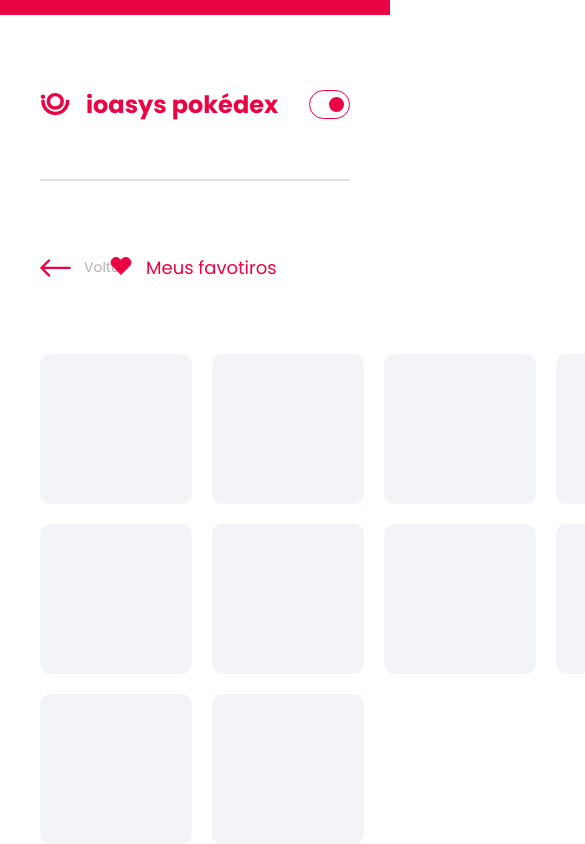
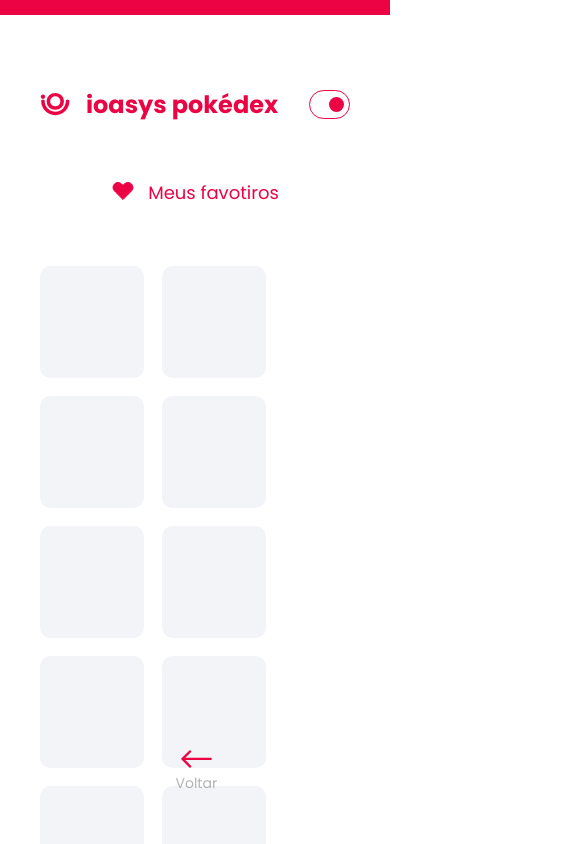
Before and after one commit to francisko-rezende/ioasys-campIV-pokedex, a React (Create React App) app: page /favoritos in a window 390 px wide. Shown: the top 844 px of the page, 585 px wide, since content can reach past the window. Built offline with nearby package versions, Linux system fonts and the light colour scheme.

Commit message:
feat: finish first responsive version of fav pokemon page

```diff
--- a/src/pages/Favoritos/FavoritePokemon.jsx
+++ b/src/pages/Favoritos/FavoritePokemon.jsx
@@ -8,6 +8,7 @@ import FavoriteIcon from "../../components/FavoriteIcon";
 import Header from "../../components/Header/Header";
 import { ReactComponent as BackArrow } from "../../assets/icons/back-svgomg.svg";
 import Container from "../../components/Container";
+import PokemonListContainer from "../../components/PokemonListContainer";
 
 const FavoritePokemon = () => {
   const {
@@ -15,11 +16,11 @@ const FavoritePokemon = () => {
     favoritePokemon: { favoritePokemonList },
   } = useSelector((store) => store);
 
-  function generatePlaceholderCards() {
+  function generatePlaceholderCards(favoritePokemonList) {
     const numberOfCardsToCreate = 12 - favoritePokemonList.length;
     const placeholderCardsArray = Array(numberOfCardsToCreate).fill();
     return placeholderCardsArray.map((_, index) => (
-      <Blank key={index} mode={mode} />
+      <PlaceholderCard key={index} mode={mode} />
     ));
   }
 
@@ -27,15 +28,15 @@ const FavoritePokemon = () => {
     <Background mode={mode}>
       <Container>
         <Header />
-        <Spacer mode={mode}>
+        <SecondaryHeaderWrapper mode={mode}>
           <StyledLink to="/">
             <StyledBackArrow /> Voltar
           </StyledLink>
           <StyledSecondaryHeader>
             <FavoriteIcon isFavorite={true} /> Meus favotiros
           </StyledSecondaryHeader>
-        </Spacer>
-        <Grid>
+        </SecondaryHeaderWrapper>
+        <PokemonListContainer>
           {favoritePokemonList ? (
             favoritePokemonList.map((pokemon) => (
               <Card key={pokemon.name} {...pokemon} />
@@ -43,35 +44,39 @@ const FavoritePokemon = () => {
           ) : (
             <p>Você ainda não tem favoritos</p>
           )}
-          {generatePlaceholderCards()}
-        </Grid>
+          {generatePlaceholderCards(favoritePokemonList)}
+        </PokemonListContainer>
       </Container>
     </Background>
   );
 };
 
-const Grid = styled.div`
-  display: grid;
-  grid-template-columns: repeat(5, 1fr);
-  gap: 20px;
-  max-width: 830px;
-  margin: 0 auto;
-`;
-
-const Blank = styled.div`
+const PlaceholderCard = styled.div`
   width: 152px;
   height: 150px;
   border-radius: 10.49px;
   background-color: ${({ theme, mode }) => theme[mode].placeholderCardBg};
+
+  @media (max-width: 565px) {
+    width: 104px;
+    height: 112px;
+  }
 `;
 
-const Spacer = styled.div`
+const SecondaryHeaderWrapper = styled.div`
   padding: 60px 0;
   display: grid;
   grid-template-columns: auto 1fr;
   align-items: center;
+  /* justify-content: center; */
   border-top: 2px solid
     ${({ theme, mode }) => theme[mode].favoritesHorizontalSeparator};
+
+  @media (max-width: 500px) {
+    grid-template-columns: 1fr;
+    border: unset;
+    padding-top: 0;
+  }
 `;
 
 const StyledLink = styled(Link)`
@@ -82,10 +87,23 @@ const StyledLink = styled(Link)`
   font-size: 14px;
   padding: 1rem;
   padding-left: 0;
+
+  @media (max-width: 500px) {
+    position: absolute;
+    bottom: 4%;
+    left: 45%;
+    flex-direction: column;
+    align-items: center;
+  }
 `;
 
 const StyledBackArrow = styled(BackArrow)`
   margin-right: 13px;
+
+  @media (max-width: 500px) {
+    margin: unset;
+    margin-bottom: 5px;
+  }
 `;
 
 const StyledSecondaryHeader = styled.h2`
@@ -96,6 +114,10 @@ const StyledSecondaryHeader = styled.h2`
   color: ${({ theme }) => theme.colors.ioasysColor.secondaryColor};
   justify-self: center;
   transform: translateX(-53px);
+
+  @media (max-width: 500px) {
+    transform: unset;
+  }
 `;
 
 export default FavoritePokemon;
```
